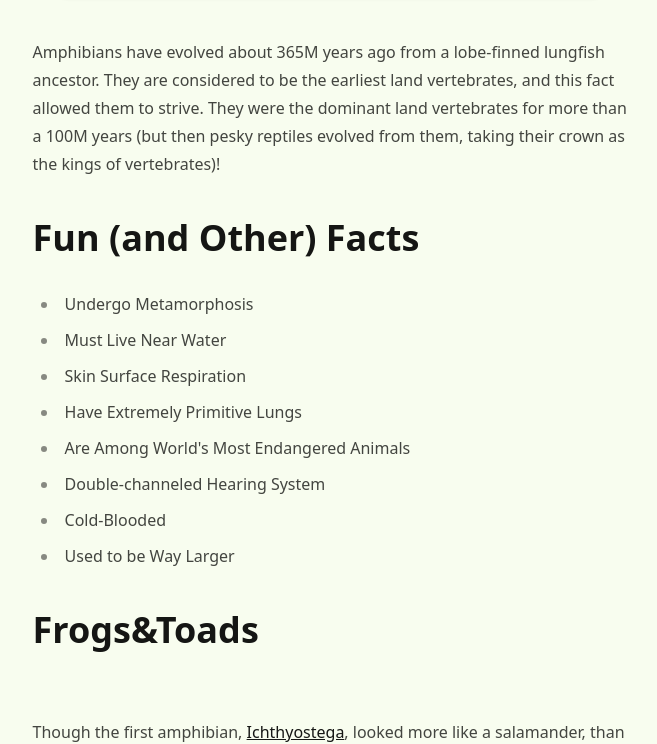
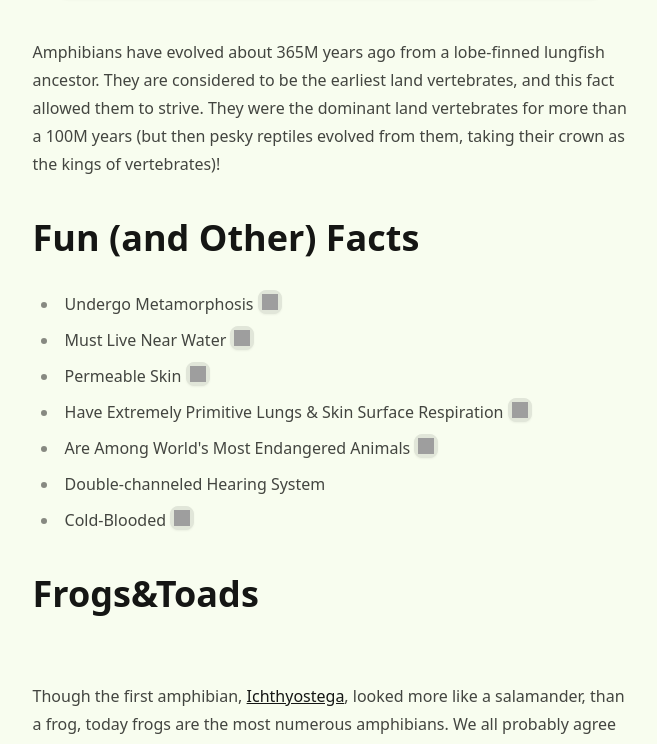
Before and after one commit to RIGIK93/amphiworld, a SvelteKit app: page / in a window 1280 px wide. Shown: the part 522-1266 px from the top of the page, without its empty margins (310-967 px from the left). Built offline with nearby package versions, Linux system fonts and the light colour scheme; grey boxes are pictures that could not be loaded.

Commit message:
Added Additional Info to Fun and Other Facts Section

```diff
--- a/src/routes/+page.svelte
+++ b/src/routes/+page.svelte
@@ -109,14 +109,14 @@
     <article class="prose my-10">
         <h1>Fun (and Other) Facts</h1>
         <ul>
-            <li>Undergo Metamorphosis <!-- <InfoButton><h3 class="font-bold text-lg">Some!</h3><p class="py-4">Thing!</p></InfoButton> --> </li>
-            <li>Must Live Near Water</li>
-            <li>Skin Surface Respiration</li>
-            <li>Have Extremely Primitive Lungs</li>
-            <li>Are Among World's Most Endangered Animals</li>
+            <li>Undergo Metamorphosis <InfoButton><h3 class="font-bold text-lg">Amphibians Undergo Metamorphosis</h3><p class="py-4"> True to their evolutionary position halfway between fish and fully terrestrial vertebrates, most amphibians hatch from eggs laid in water and briefly pursue a fully marine lifestyle, complete with external gills. These larvae then undergo a metamorphosis in which they lose their tails, shed their gills, grow sturdy legs, and develop primitive lungs, at which point they can scramble up onto dry land. </p></InfoButton> </li>
+            <li>Must Live Near Water <InfoButton><h3 class="font-bold text-lg">Amphibians Must Live Near Water</h3><p class="py-4">The word "amphibian" is Greek for "both kinds of life," and that pretty much sums up what makes these vertebrates special: they have to lay their eggs in the water and require a steady supply of moisture in order to survive.</p> <p class="pb-4"> To put it a bit more plainly, amphibians are perched midway on the evolutionary tree between fish, which lead a fully marine lifestyle, and reptiles and mammals, which are fully terrestrial and either lay their eggs on dry land or give birth to live young. Amphibians may be found in a variety of habitats near or in water or damp areas, such as streams, bogs, swamps, forests, meadows, and rainforests.</p></InfoButton></li>
+            <li>Permeable Skin <InfoButton><h3 class="font-bold text-lg">Permeable Skin</h3><p class="py-4"> Part of the reason amphibians have to stay in or near bodies of water is that they have thin, water-permeable skin; if these animals ventured too far inland, they would literally dry up and die. </p> <p> To help keep their skin moist, amphibians are constantly secreting mucous (hence the reputation of frogs and salamanders as "slimy" creatures), and their dermis is also studded with glands that produce noxious chemicals, meant to deter predators. In most species, these toxins are barely noticeable, but some frogs are sufficiently poisonous to kill a full-grown human being. </p></InfoButton></li>
+            <li>Have Extremely Primitive Lungs & Skin Surface Respiration <InfoButton><h3 class="font-bold text-lg">Primitive Lungs & Skin Respiration</h3> <p class="py-4"> Much of the progress in vertebrate evolution goes hand-in-hand (or alveolus-in-alveolus) with the efficiency of a given species' lungs. By this reckoning, amphibians are positioned near the bottom of the oxygen-breathing ladder: Their lungs have a relatively low internal volume, and can't process nearly as much air as the lungs of reptiles and mammals.</p><p>Fortunately, amphibians can also absorb limited amounts of oxygen through their moist, permeable skin, thus enabling them, just barely, to fulfill their metabolic needs. </p></InfoButton></li>
+            <li>Are Among World's Most Endangered Animals <InfoButton><h3 class="font-bold text-lg">Amphibians are Among the World's Most Endangered Animals!</h3><p class="py-4"> With their small size, permeable skins and dependence on easily accessible bodies of water, amphibians are more vulnerable than most other animals to endangerment and extinction; it's believed that half of all the world's amphibian species are directly threatened by pollution, habitat destruction, invasive species, and even the erosion of the ozone layer. </p></InfoButton></li>
             <li>Double-channeled Hearing System</li>
-            <li>Cold-Blooded</li>
-            <li>Used to be Way Larger</li>
+            <li>Cold-Blooded <InfoButton><h3 class="font-bold text-lg">Amphibians are Cold-Blooded</h3><p class="py-4"> Warm-blooded metabolisms are usually associated with more "advanced" vertebrates, so it's no surprise that amphibians are strictly ectothermic—they heat up, and cool down according to the ambient temperature of the surrounding environment. </p> <p> This is good news in that warm-blooded animals have to eat much more food to maintain their internal body temperature, but it's bad news in that amphibians are extremely limited in the ecosystems in which they can thrive in—a few degrees too hot, or a few degrees too cold, and they will immediately perish</p></InfoButton></li>
+            <!-- <li>Used to be Way Larger</li> -->
         </ul>
     </article>
 
```
